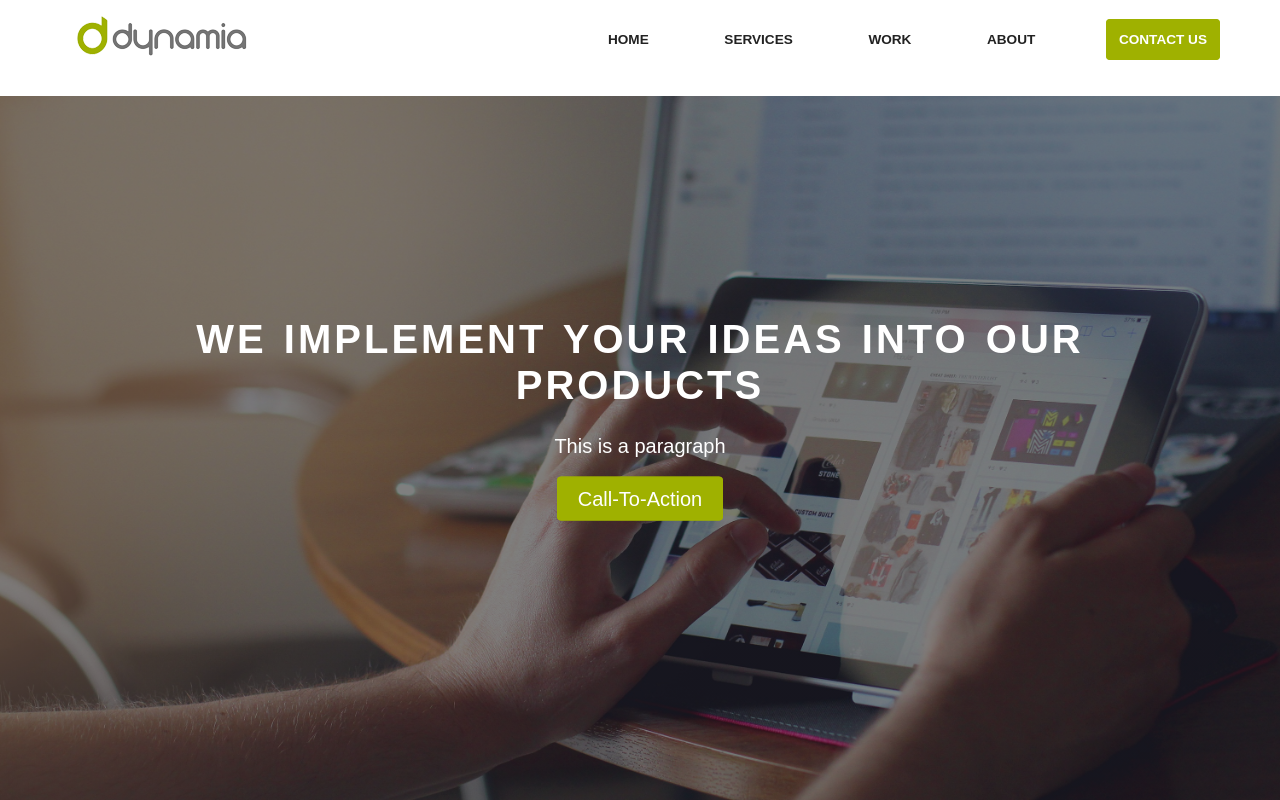
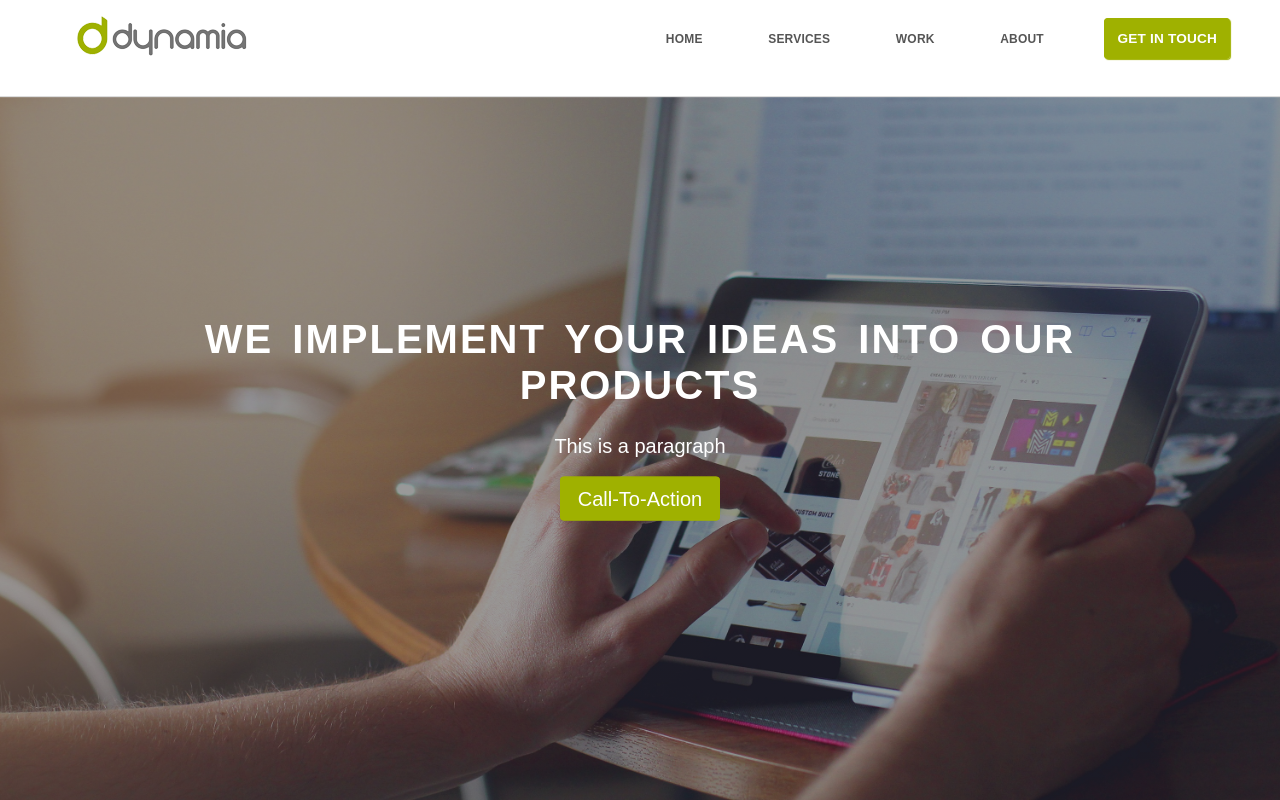
Before and after one commit to pyordanovdev/Example-2, a plain HTML site: page index.html in a window 1280 px wide. Drawn offline with nearby package versions, Linux system fonts and the light colour scheme.

Commit message:
Last night 14.03

```diff
--- a/index.html
+++ b/index.html
@@ -16,12 +16,6 @@
     </head>
     <body>
     <header>
-        <!-- Video Background
-        <div class="box"></div>
-        <video poster="benjamin-child-17946.jpg" autoplay loop muted>
-        <source src="342515968.mp4" type="video/mp4">
-        </video> -->
-
         <nav>
         <div class="logo-box">
             <img src="screenshots/logo-dynamia-1.png" alt="Logo Dynamia">
@@ -31,7 +25,7 @@
             <li><a href="#">Services</a></li>
             <li><a href="#">Work</a></li>
             <li><a href="#">About</a></li>
-            <li><a href="#" class="btn-contact">Contact us</a></li>
+            <li><a href="#" class="btn-contact">Get in touch</a></li>
             </ul>
         </nav>
         <div class="hero-text-box">
--- a/style.css
+++ b/style.css
@@ -24,41 +24,19 @@ html{
 /* ----------------- */
 
 header{
-    background-image:linear-gradient(rgba(0, 0, 0, 0.5),rgba(0, 0, 0, 0.5)),url(screenshots/ipad-tablet-technology-touch.jpg);
+    background-image:linear-gradient(rgba(0, 0, 0, 0.40),rgba(0, 0, 0, 0.40)),url(screenshots/ipad-tablet-technology-touch.jpg);
     height:100vh;
     background-repeat:no-repeat;
     background-size:cover;
     background-position:center bottom;
     position:relative;
 }
-video{
-    position:absolute;
-    top:50%;
-    left:50%;
-    transform:translate(-50%,-50%);
-    min-width:100%;
-    min-height:100%;
-    width:auto;
-    height:auto;
-    z-index:1;
-}
-.box{
-    position:absolute;
-    top:0;
-    left:0;
-    right:0;
-    bottom:0;
-    z-index:2;
-    background-color:rgba(0,0,0,0.4);
-}
-nav, .hero-text-box{
-    position:relative;
-    z-index:3;
-}
+
 nav{
     overflow:hidden;
     height:12%;
     background-color:#fff;
+    box-shadow:0 1px 1px #dddddd;
 }
 .logo-box{
     float:left;
@@ -72,22 +50,23 @@ nav{
 .main-nav {
     float:right;
     list-style:none;
-    margin-top:26px;
+    margin-top:25px;
     /*margin-top:45px;*/
 }
 .main-nav li {
     display:inline-block;
-    margin-right:60px;
+    margin-right:50px;
 }
 .main-nav li a:link,
 .main-nav li a:visited{
     text-decoration:none;
-    color:#222;
+    color:#555;
     /*color:#fff;*/
     text-transform:uppercase;
-    font-size:68%;
-    font-weight:700;
+    font-size:60%;
+    font-weight:800;
     padding:5px;
+    letter-spacing:0.2px;
 }
 .main-nav li a:hover,
 .main-nav li a:active{
@@ -101,7 +80,10 @@ nav{
     background-color:rgb(159,177,0);
     color:#fff !important ;
     border-radius:4px;
+    font-weight:700 !important;
+    font-size:68% !important;
     transition:border 0.2s, background-color 0.2s;
+    box-shadow:1px 1px 1px rgb(159,177,0);
 }
 .btn-contact:hover,
 .btn-contact:active{
@@ -120,8 +102,8 @@ nav{
 h1{
     color:#fff;
     text-transform:uppercase;
-    letter-spacing:3px;
-    word-spacing:3px;
+    letter-spacing:2px;
+    word-spacing:6px;
     font-size:250%;
 }
 .long-copy{
@@ -132,8 +114,9 @@ h1{
 .btn-full:link,
 .btn-full:visited{
     text-decoration:none;
-    padding:10px 20px;
+    padding:10px 17px;
     color:#fff;
+    background-color:rgba(255,255,255,0.5);
     background-color:rgb(159,177,0);
     border:1px solid rgb(159,177,0);
     border-radius:4px;
```
